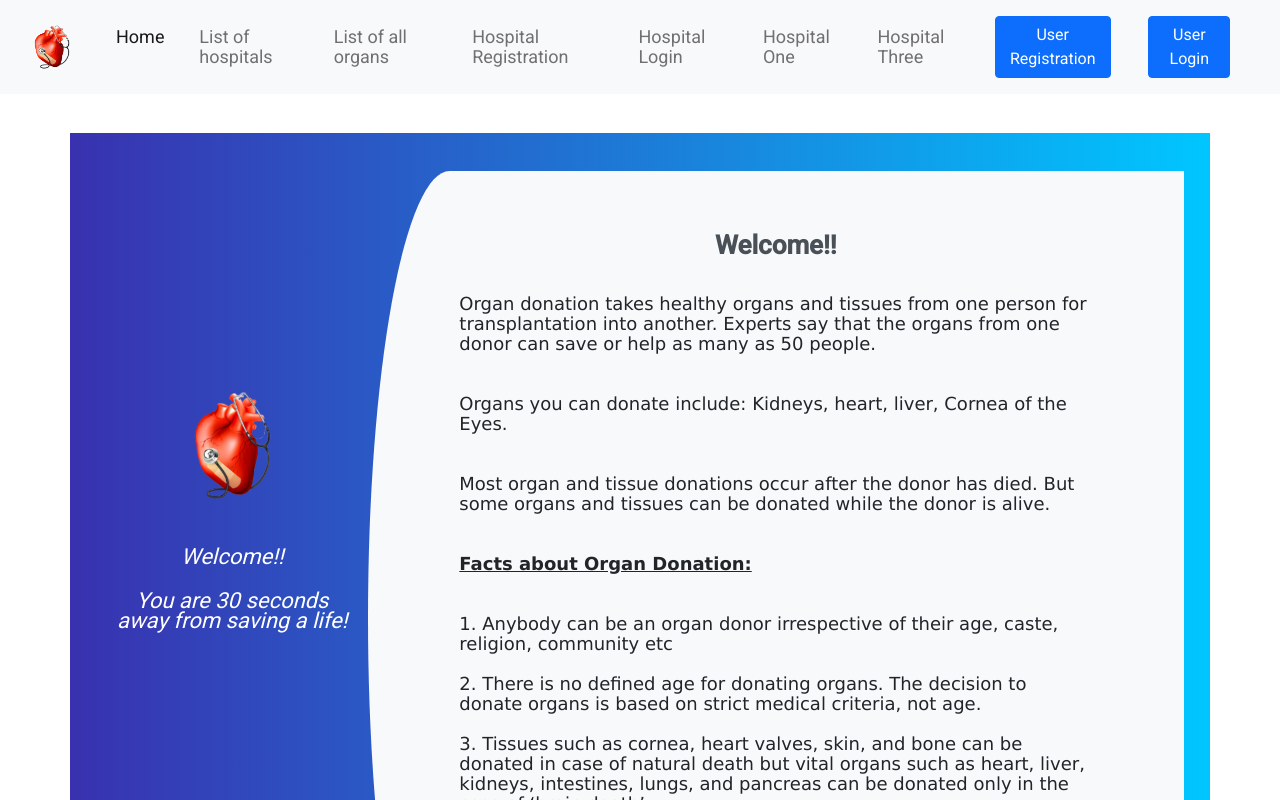
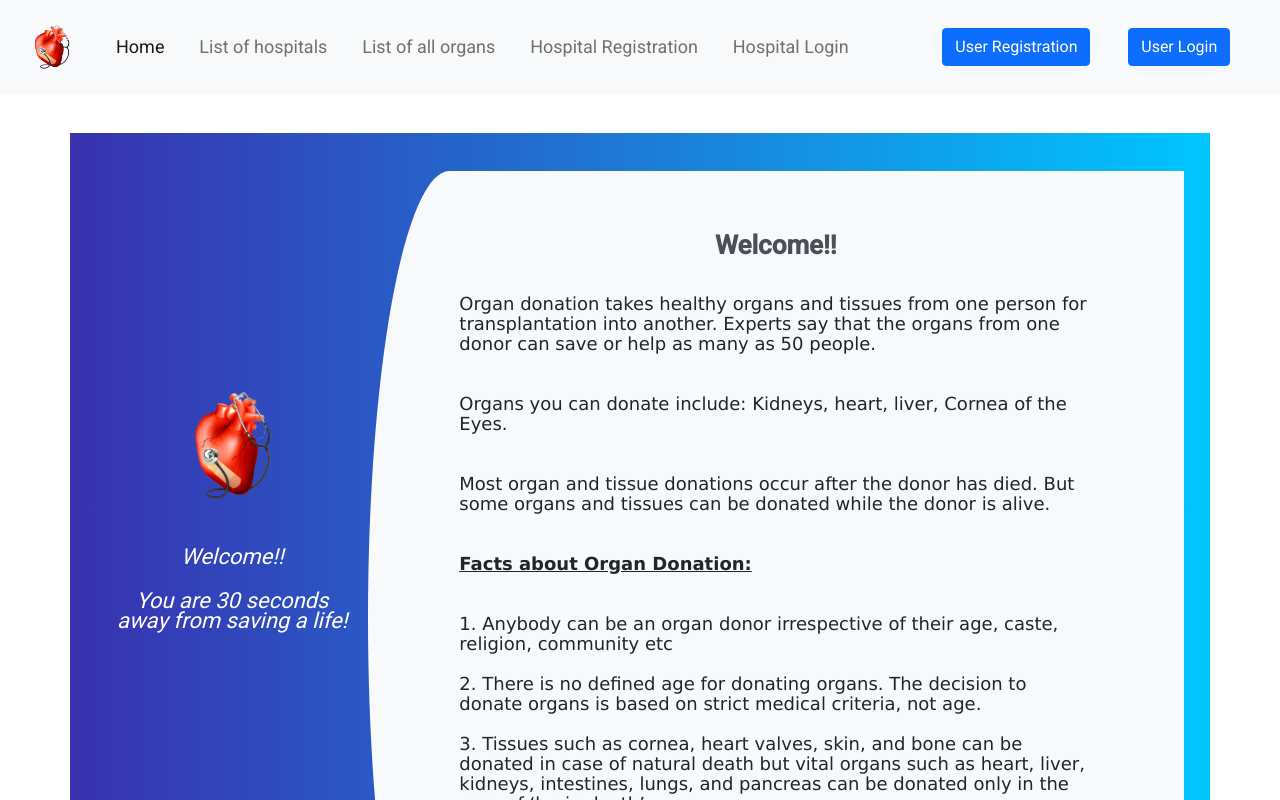
Before and after one commit to Apurva-K-S/OrganDonation-angular, an Angular app: page / in a window 1280 px wide. Shown: the top 800 px of the page. Built offline with nearby package versions, Linux system fonts and the light colour scheme.

Commit message:
made changes to fronend

```diff
--- a/src/app/navigation-bar/navigation-bar.component.html
+++ b/src/app/navigation-bar/navigation-bar.component.html
@@ -37,13 +37,13 @@
             <a class="nav-link" routerLink = "/hospitalLoginComponent" >Hospital Login</a>
           </li>
 
-          <li class="nav-item" style="padding-right: 0.5cm;">
+          <!--<li class="nav-item" style="padding-right: 0.5cm;">
             <a class="nav-link" routerLink = "/hospitalOne" >Hospital One</a>
           </li>
 
           <li class="nav-item" style="padding-right: 0.5cm;">
             <a class="nav-link" routerLink = "/hospitalThree" >Hospital Three</a>
-          </li>
+          </li>-->
 
         </ul>
 
```
